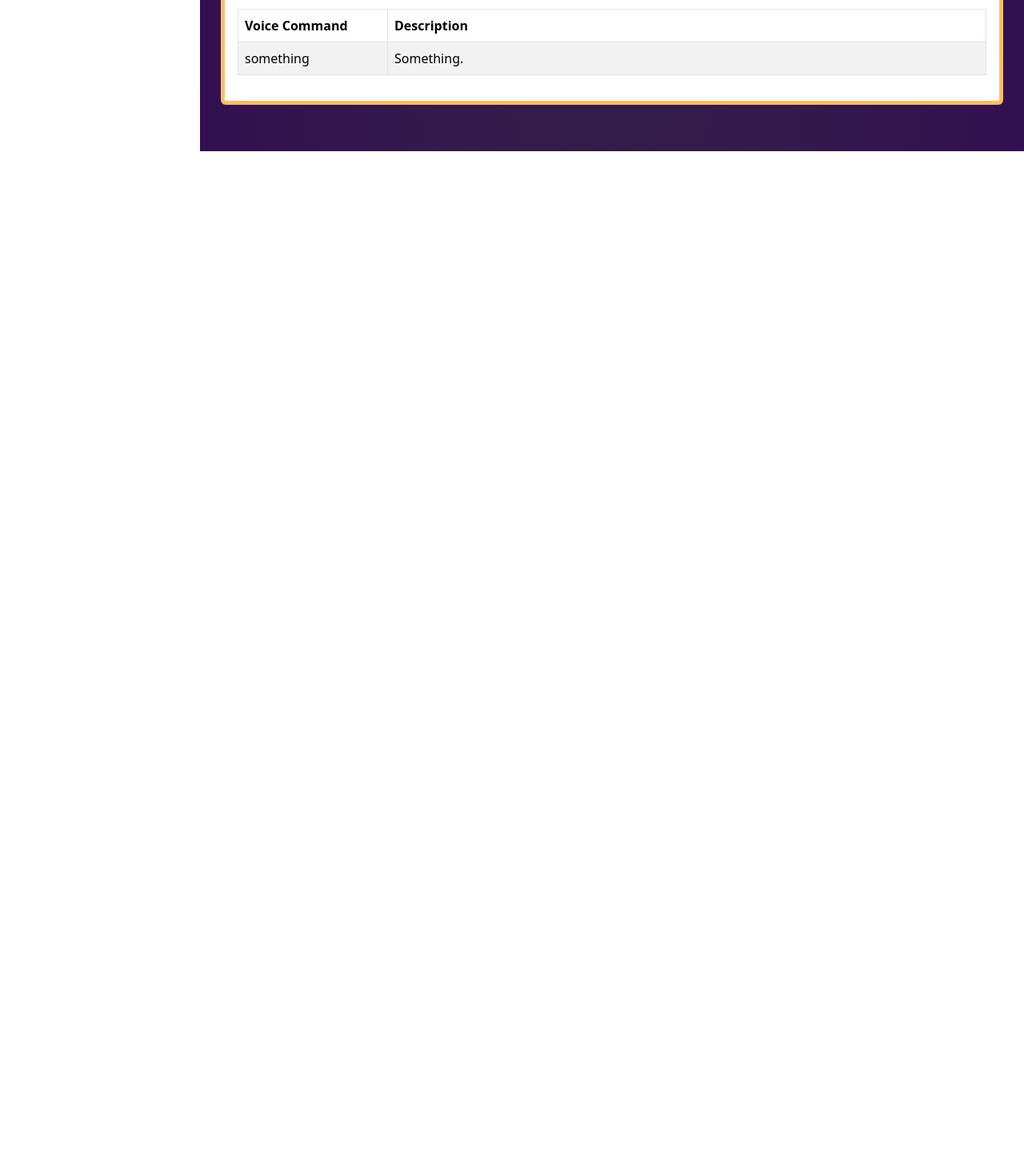
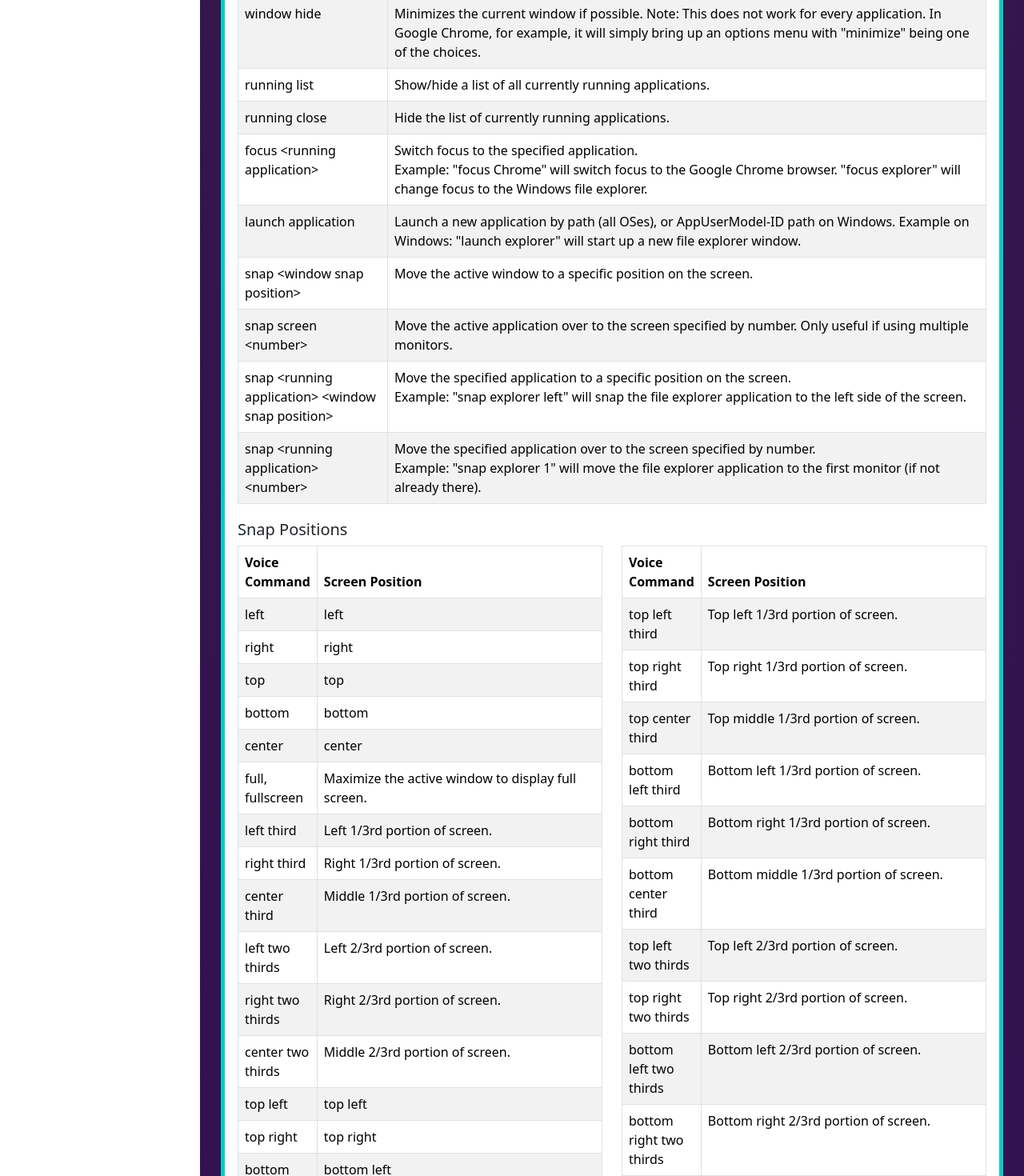
Before and after one commit to danfstucky/pokemon_companion, a Vue app: page /#/talon/cheatsheet in a window 1280 px wide. Shown: the part 9260-10730 px from the top of the page at 80% size. Before the commit the page ends 9449 px from the top, so only its background shows below. Built offline with nearby package versions, Linux system fonts and the light colour scheme; a web font is replaced by a local one.

Commit message:
Add talon app windows cheatsheet

```diff
--- a/src/components/talon/cheatsheet/ManageAppWindowCommands.vue
+++ b/src/components/talon/cheatsheet/ManageAppWindowCommands.vue
@@ -11,11 +11,219 @@
         </thead>
         <tbody>
           <tr>
-            <td>something</td>
-            <td>Something.</td>
+            <td>window new, window open</td>
+            <td>
+              Open a new window. If a browser window is currently active, it will open a new browser window. If a file
+              explorer window is currently active it will open a new file explorer.
+            </td>
+          </tr>
+          <tr>
+            <td>window next</td>
+            <td>Switch focus to the next window for the active application.</td>
+          </tr>
+          <tr>
+            <td>window last</td>
+            <td>Switch focus to the previous window for the active application.</td>
+          </tr>
+          <tr>
+            <td>window close</td>
+            <td>Close the current window.</td>
+          </tr>
+          <tr>
+            <td>window hide</td>
+            <td>
+              Minimizes the current window if possible. Note: This does not work for every application. In Google
+              Chrome, for example, it will simply bring up an options menu with "minimize" being one of the choices.
+            </td>
+          </tr>
+          <tr>
+            <td>running list</td>
+            <td>Show/hide a list of all currently running applications.</td>
+          </tr>
+          <tr>
+            <td>running close</td>
+            <td>Hide the list of currently running applications.</td>
+          </tr>
+          <tr>
+            <td>focus {{ talonService.encloseInAngles('running application') }}</td>
+            <td>
+              Switch focus to the specified application.<br />
+              Example: "focus Chrome" will switch focus to the Google Chrome browser. "focus explorer" will change focus
+              to the Windows file explorer.
+            </td>
+          </tr>
+          <tr>
+            <td>launch application</td>
+            <td>
+              Launch a new application by path (all OSes), or AppUserModel-ID path on Windows. Example on Windows:
+              "launch explorer" will start up a new file explorer window.
+            </td>
+          </tr>
+          <tr>
+            <td>snap {{ talonService.encloseInAngles('window snap position') }}</td>
+            <td>Move the active window to a specific position on the screen.</td>
+          </tr>
+          <tr>
+            <td>snap screen {{ talonService.encloseInAngles('number') }}</td>
+            <td>
+              Move the active application over to the screen specified by number. Only useful if using multiple
+              monitors.
+            </td>
+          </tr>
+          <tr>
+            <td>
+              snap {{ talonService.encloseInAngles('running application') }}
+              {{ talonService.encloseInAngles('window snap position') }}
+            </td>
+            <td>
+              Move the specified application to a specific position on the screen.<br />
+              Example: "snap explorer left" will snap the file explorer application to the left side of the screen.
+            </td>
+          </tr>
+          <tr>
+            <td>
+              snap {{ talonService.encloseInAngles('running application') }}
+              {{ talonService.encloseInAngles('number') }}
+            </td>
+            <td>
+              Move the specified application over to the screen specified by number.<br />
+              Example: "snap explorer 1" will move the file explorer application to the first monitor (if not already
+              there).
+            </td>
           </tr>
         </tbody>
       </table>
+      <div class="row">
+        <h5 class="mt-1">Snap Positions</h5>
+        <div class="col">
+          <table class="table table-striped table-hover table-bordered">
+            <thead class="thead-dark">
+              <tr>
+                <th class="width-20">Voice Command</th>
+                <th>Screen Position</th>
+              </tr>
+            </thead>
+            <tbody>
+              <tr>
+                <td>left</td>
+                <td>left</td>
+              </tr>
+              <tr>
+                <td>right</td>
+                <td>right</td>
+              </tr>
+              <tr>
+                <td>top</td>
+                <td>top</td>
+              </tr>
+              <tr>
+                <td>bottom</td>
+                <td>bottom</td>
+              </tr>
+              <tr>
+                <td>center</td>
+                <td>center</td>
+              </tr>
+              <tr>
+                <td>full, fullscreen</td>
+                <td>Maximize the active window to display full screen.</td>
+              </tr>
+              <tr>
+                <td>left third</td>
+                <td>Left 1/3rd portion of screen.</td>
+              </tr>
+              <tr>
+                <td>right third</td>
+                <td>Right 1/3rd portion of screen.</td>
+              </tr>
+              <tr>
+                <td>center third</td>
+                <td>Middle 1/3rd portion of screen.</td>
+              </tr>
+              <tr>
+                <td>left two thirds</td>
+                <td>Left 2/3rd portion of screen.</td>
+              </tr>
+              <tr>
+                <td>right two thirds</td>
+                <td>Right 2/3rd portion of screen.</td>
+              </tr>
+              <tr>
+                <td>center two thirds</td>
+                <td>Middle 2/3rd portion of screen.</td>
+              </tr>
+              <tr>
+                <td>top left</td>
+                <td>top left</td>
+              </tr>
+              <tr>
+                <td>top right</td>
+                <td>top right</td>
+              </tr>
+              <tr>
+                <td>bottom left</td>
+                <td>bottom left</td>
+              </tr>
+              <tr>
+                <td>bottom right</td>
+                <td>bottom right</td>
+              </tr>
+            </tbody>
+          </table>
+        </div>
+        <div class="col">
+          <table class="table table-striped table-hover table-bordered">
+            <thead class="thead-dark">
+              <tr>
+                <th class="width-20">Voice Command</th>
+                <th>Screen Position</th>
+              </tr>
+            </thead>
+            <tbody>
+              <tr>
+                <td>top left third</td>
+                <td>Top left 1/3rd portion of screen.</td>
+              </tr>
+              <tr>
+                <td>top right third</td>
+                <td>Top right 1/3rd portion of screen.</td>
+              </tr>
+              <tr>
+                <td>top center third</td>
+                <td>Top middle 1/3rd portion of screen.</td>
+              </tr>
+              <tr>
+                <td>bottom left third</td>
+                <td>Bottom left 1/3rd portion of screen.</td>
+              </tr>
+              <tr>
+                <td>bottom right third</td>
+                <td>Bottom right 1/3rd portion of screen.</td>
+              </tr>
+              <tr>
+                <td>bottom center third</td>
+                <td>Bottom middle 1/3rd portion of screen.</td>
+              </tr>
+              <tr>
+                <td>top left two thirds</td>
+                <td>Top left 2/3rd portion of screen.</td>
+              </tr>
+              <tr>
+                <td>top right two thirds</td>
+                <td>Top right 2/3rd portion of screen.</td>
+              </tr>
+              <tr>
+                <td>bottom left two thirds</td>
+                <td>Bottom left 2/3rd portion of screen.</td>
+              </tr>
+              <tr>
+                <td>bottom right two thirds</td>
+                <td>Bottom right 2/3rd portion of screen.</td>
+              </tr>
+            </tbody>
+          </table>
+        </div>
+      </div>
     </div>
   </div>
 </template>
```
